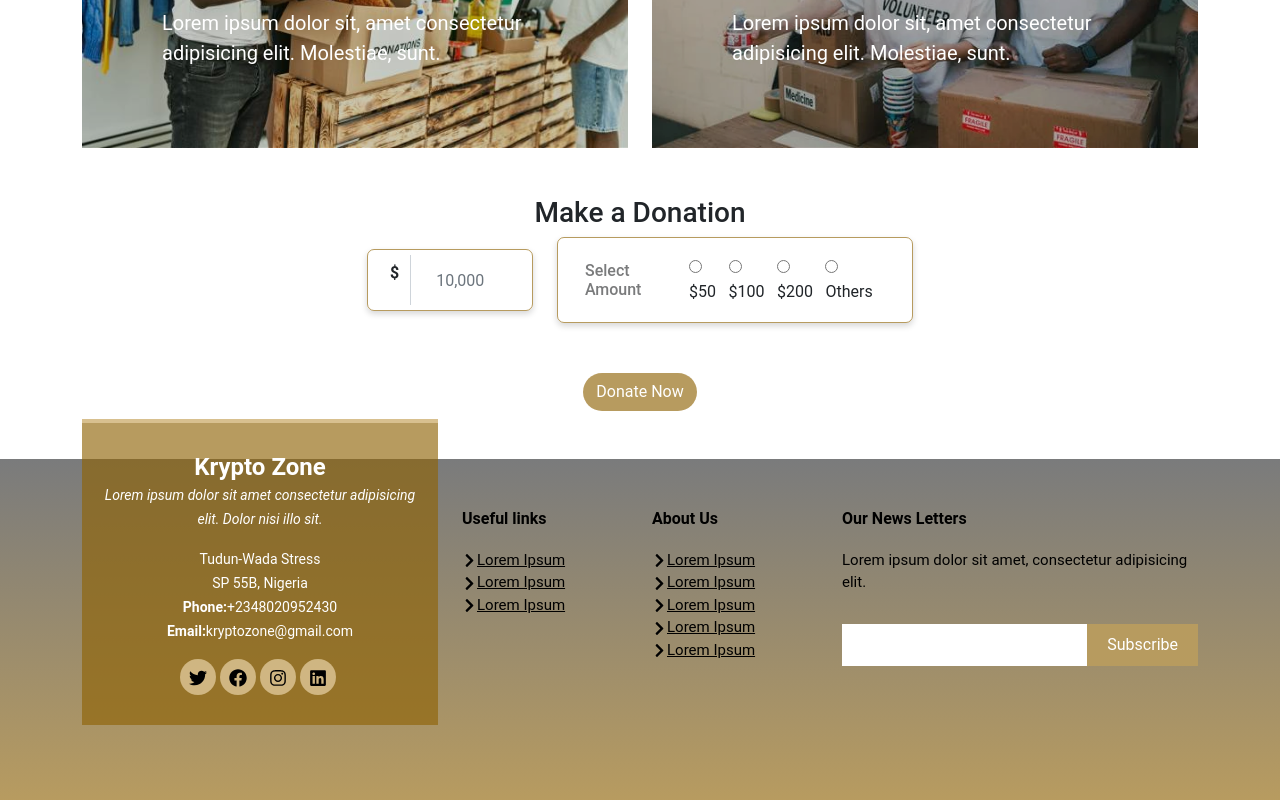
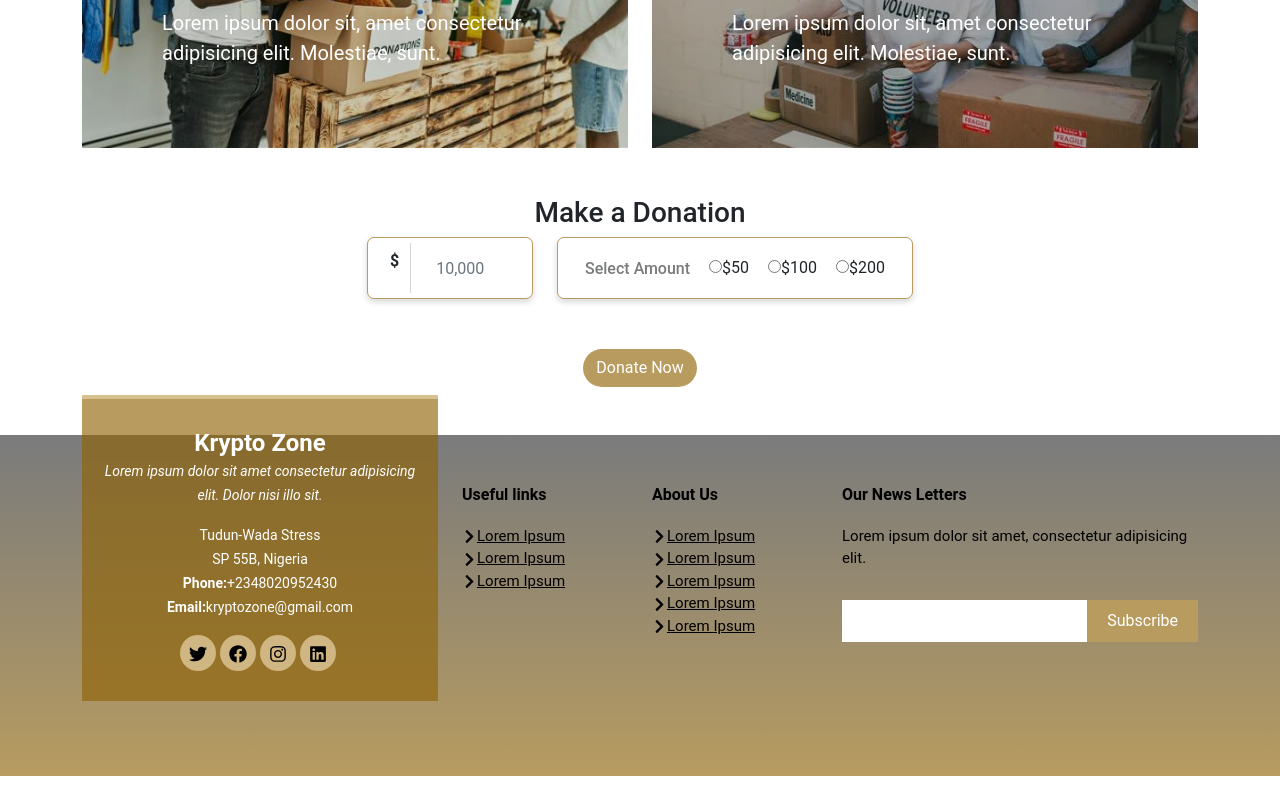
Before and after one commit to zeredogo/krypto-zone-charity, a React (Create React App) app: page / in a window 1280 px wide. Shown: the part 4861-5661 px from the top of the page. After the commit the page ends 5637 px from the top, so only its background shows below. Built offline with nearby package versions, Linux system fonts and the light colour scheme.

Commit message:
updating commit

```diff
--- a/src/component/Donation.jsx
+++ b/src/component/Donation.jsx
@@ -53,10 +53,6 @@ const Donation = () => {
                         <input type="radio" name="radio-group"/>
                         <label for="fund-2">$200</label>
                       </div>
-                      <div className="funds">
-                        <input type="radio" name="radio-group" />
-                        <label for="Other">Others</label>
-                      </div>
                     </div>
                     </div>
                   </div>
```
